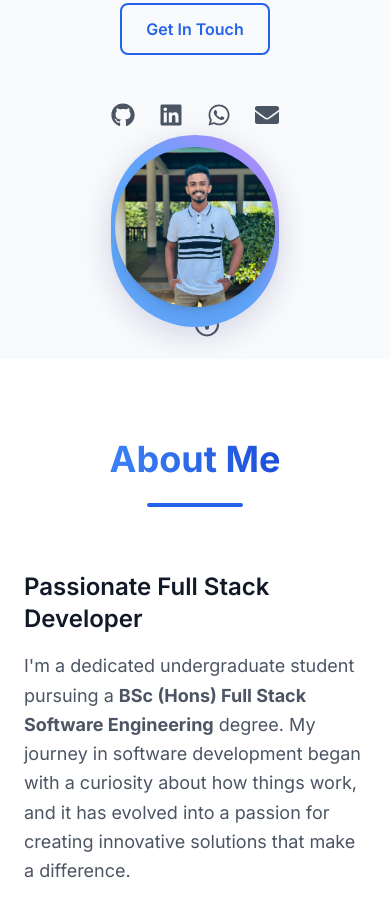
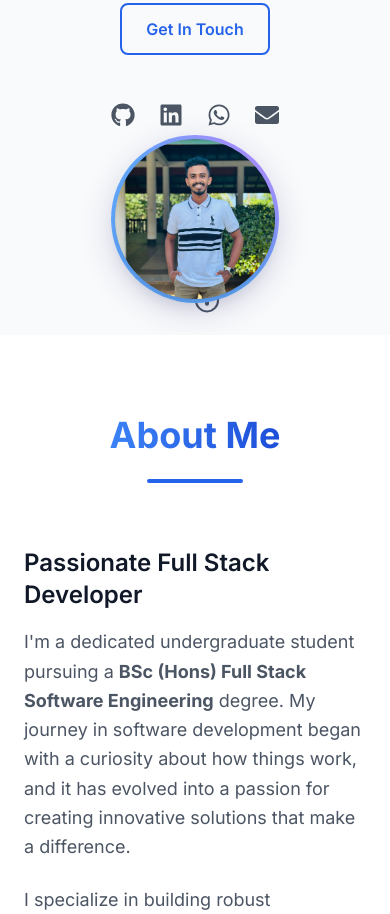
Before and after one commit to rv0627/Portfolio-Ravindu-Maleesha, a React (Create React App) app: page / in a window 390 px wide. Shown: the part 840-1754 px from the top of the page. Built offline with nearby package versions, Linux system fonts and the light colour scheme.

Commit message:
Fix profile image sizes for mobile view for GitHub Pages

```diff
--- a/src/components/Hero.js
+++ b/src/components/Hero.js
@@ -177,7 +177,7 @@ const Hero = ({ darkMode }) => {
               <img
                 src={process.env.PUBLIC_URL + "/profile.jpg"}
                 alt="Ravindu Maleesha Profile"
-                className="w-40 h-40 sm:w-56 sm:h-56 rounded-full object-cover shadow-lg transition-transform duration-300 hover:scale-105 mb-4 mt-2"
+                className="w-40 h-40 sm:w-56 sm:h-56 rounded-full object-cover shadow-lg transition-transform duration-300 hover:scale-105"
                 style={{ background: darkMode ? '#22223b' : '#fff' }}
               />
             </span>
```
